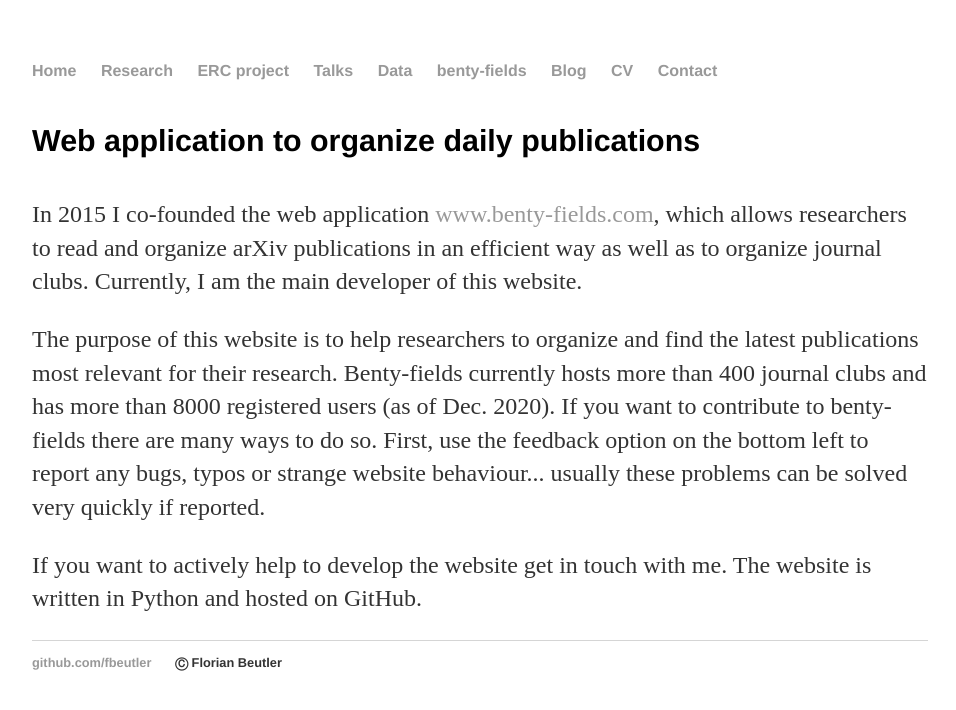
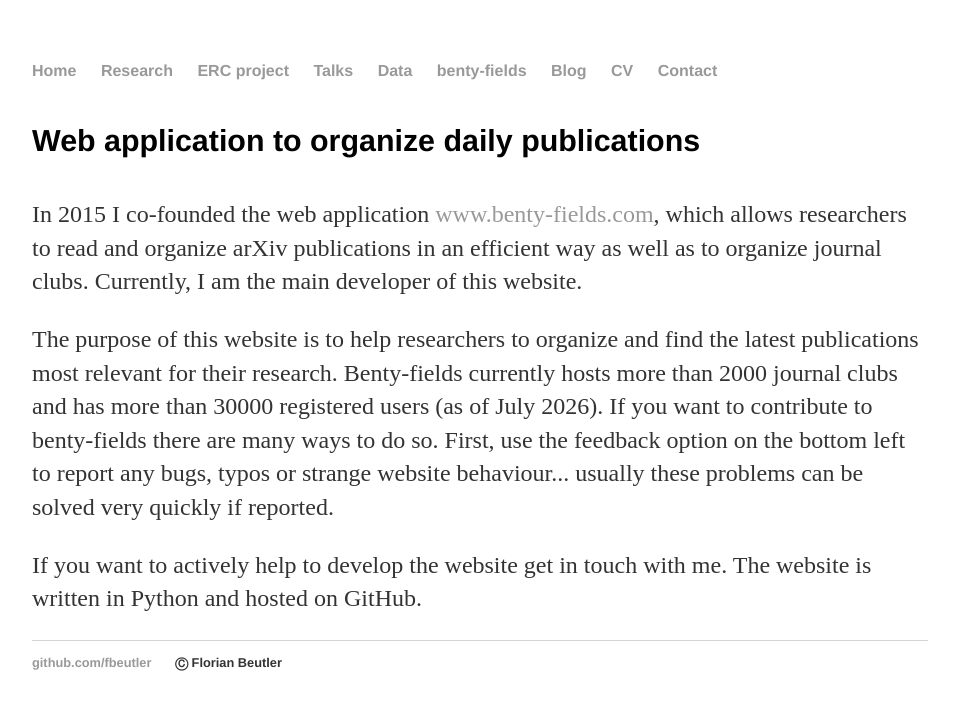
Before and after one commit to fbeutler/fbeutler.github.io, a Jekyll site: the page built from benty-fields/benty-fields.html, in a window 1280 px wide. Shown: the top 710 px of the page, without its empty margins (160-1116 px from the left). Built offline with Jekyll 4.4.1, drawn with Linux system fonts in a browser that asks for light colours.

Commit message:
Update benty-fields.html

```diff
--- a/benty-fields/benty-fields.html
+++ b/benty-fields/benty-fields.html
@@ -12,7 +12,7 @@
 
 <p>
   The purpose of this website is to help researchers to organize and find the latest publications most relevant for their research.
-  Benty-fields currently hosts more than 400 journal clubs and has more than 8000 registered users (as of Dec. 2020).
+  Benty-fields currently hosts more than 2000 journal clubs and has more than 30000 registered users (as of July 2026).
   If you want to contribute to benty-fields there are many ways to do so. First, use the feedback option on the bottom left to report
   any bugs, typos or strange website behaviour... usually these problems can be solved very quickly if reported.
 </p>
```
